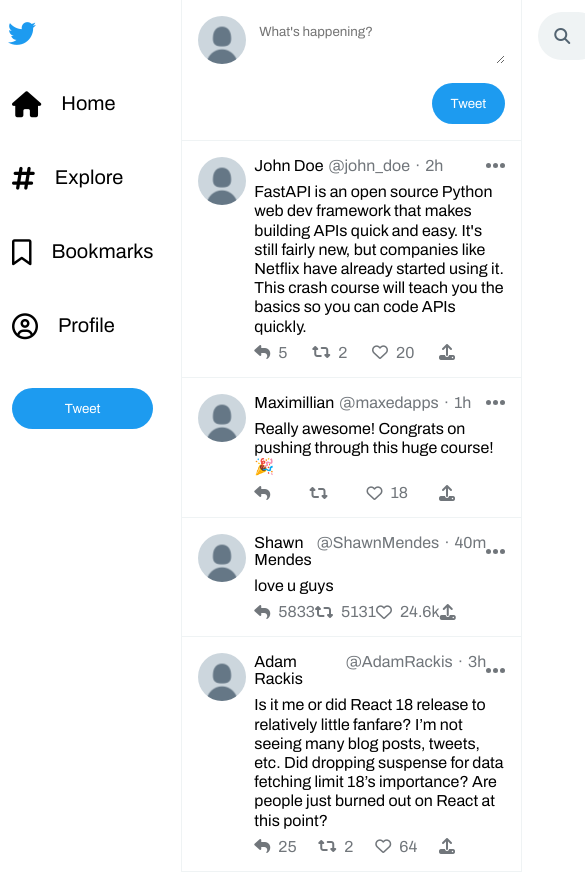
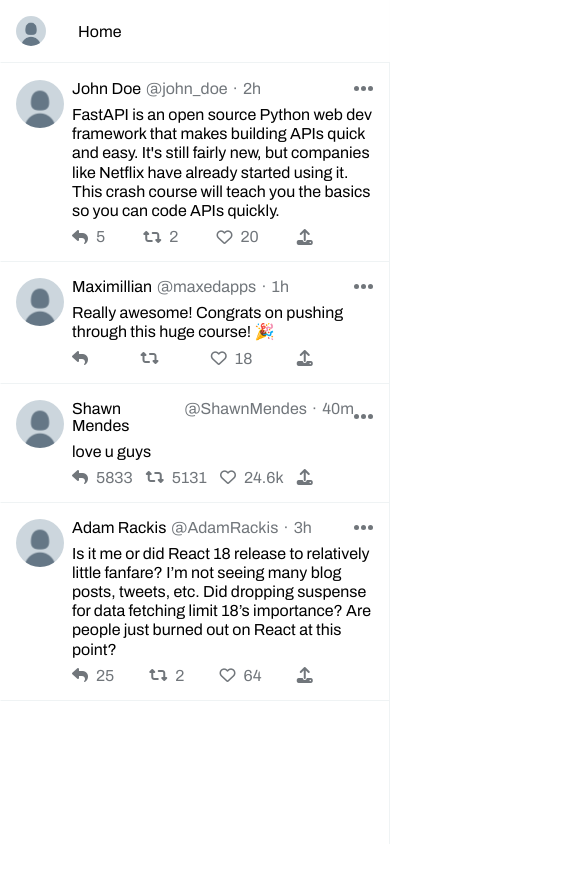
Before and after one commit to Ali-Fattahian/twitter-clone-frontend, a React (Create React App) app: page /home in a window 390 px wide. Shown: the whole page, 585 px wide, since content can reach past the window. After the commit the page ends 844 px from the top, so only its background shows below. Built offline with nearby package versions, Linux system fonts and the light colour scheme.

Commit message:
add hamburger menu and style it and make it functional in homepage and explore page

```diff
--- a/src/App.js
+++ b/src/App.js
@@ -1,4 +1,4 @@
-import React from "react";
+import React, { useState } from "react";
 import "./App.css";
 import {
   BrowserRouter as Router,
@@ -11,25 +11,34 @@
 import Profile from "./pages/ProfilePage";
 import Bookmarks from "./pages/Bookmarks";
 import Navigation from "./components/Navigation";
+import SmallScreenNav from "./components/Modal/SmallScreenNav";
 
 function App() {
   const shouldRedirect = true;
 
+  const [isMenuOpen, setIsMenuOpen] = useState(false)
+
+  const clickMenuHandler = () => {
+    setIsMenuOpen((prevState) =>  !prevState)
+  }
+
+  const closeMenuHandler = () => setIsMenuOpen(false)
   return (
     <Router>
       <Navigation />
       <Routes>
-        <Route path="home" element={<HomePage />} />
+        <Route path="home" element={<HomePage pageName='Home' onMenuClick={clickMenuHandler} />} />
         <Route
           path="/"
           element={
             shouldRedirect ? <Navigate replace to="/home" /> : <HomePage />
           }
         />
-        <Route path="explore" element={<Explore />} />
-        <Route path="bookmarks" element={<Bookmarks />} />
-        <Route path=":username" element={<Profile />} />
+        <Route path="explore" element={<Explore pageName='Explore' onMenuClick={clickMenuHandler} />} />
+        <Route path="bookmarks" element={<Bookmarks pageName='Bookmarks' />} />
+        <Route path=":username" element={<Profile pageName='Profile' />} />
       </Routes>
+      <SmallScreenNav isMenuOpen={isMenuOpen} onCloseBtnClick={closeMenuHandler} />
     </Router>
   );
 }
--- /dev/null
+++ b/src/components/Modal/SmallScreenNav.js
@@ -0,0 +1,47 @@
+import classes from './SmallScreenNav.module.css';
+import ProfilePicture from '../Tweet/default_profile.png';
+import { NavLink } from 'react-router-dom';
+import * as ReactDOM from 'react-dom';
+
+
+const SmallScreenNav = props => {
+    return (
+        <section id='modal' className={`${classes.modal} ${props.isMenuOpen ? classes['open-menu'] : ''}`}>
+            <div id={classes['close-modal']}>
+                <p>Account info</p>
+                <i className='fa fa-close' onClick={props.onCloseBtnClick}></i>
+            </div>
+            <div id={classes['account-info']}>
+                <img src={ProfilePicture} alt='Profile' />
+                <p id={classes.fullname}>Full Name</p>
+                <p id={classes.username}>@username</p>
+            </div>
+            <div id={classes['follow-container']}>
+                <div className={classes.follow}>190 <span>Following</span></div>
+                <div className={classes.follow}>10 <span>Follower</span></div>
+            </div>
+            <div id={classes['nav__links']}>
+                <NavLink to='/home' className={classes['nav__link']}>
+                    <i className='fa fa-home'></i>
+                    <p>Home</p>
+                </NavLink>
+                <NavLink to='/:username' className={classes['nav__link']}>
+                    <i className='far fa-user-circle'></i>
+                    <p>Profile</p>
+                </NavLink>
+                <NavLink to='/explore' className={classes['nav__link']}>
+                    <i className='fa fa-search'></i>
+                    <p>Explore</p>
+                </NavLink>
+                <NavLink to='/bookmarks' className={classes['nav__link']}>
+                    <i className='fa fa-bookmark-o'></i>
+                    <p>Bookmarks</p>
+                </NavLink>
+            </div>
+        </section>
+    )
+};
+
+ReactDOM.createPortal(SmallScreenNav, document.getElementById('root'));
+
+export default SmallScreenNav;
--- /dev/null
+++ b/src/components/Modal/SmallScreenNav.module.css
@@ -0,0 +1,74 @@
+.modal {
+    display: flex;
+    flex-direction: column;
+    justify-content: flex-start;
+    align-items: flex-start;
+    padding: 1rem;
+    gap: 1.5rem;
+    background-color: #fff;
+    width: 55%;
+    z-index: 2;
+    transition: transform ease-in 350ms;
+}
+
+.nav > div {
+    width: 100%;
+}
+
+#close-modal {
+    display: flex;
+    justify-content: space-between;
+    align-items: flex-start;
+    width: 100%;
+}
+
+#close-modal i {
+    cursor: pointer;
+}
+
+#account-info {
+    display: flex;
+    flex-direction: column;
+    justify-content: flex-start;
+    align-items: flex-start;
+}
+
+#account-info img {
+    width: 38px;
+    height: 38px;
+    border-radius: 50%;
+    margin-bottom: .8rem;
+}
+
+#username {
+    color: var(--gray);
+}
+
+#follow-container {
+    display: flex;
+    justify-content: flex-start;
+    gap: .7rem;
+}
+
+#follow-container span {
+    color: var(--gray);
+}
+
+#nav__links {
+    display: flex;
+    flex-direction: column;
+    justify-content: flex-start;
+    align-items: flex-start;
+    gap: 1.5rem;
+}
+
+.nav__link {
+    display: flex;
+    justify-content: flex-start;
+    gap: 1rem;
+    color: var(--dark-theme-color);
+}
+
+.open-menu {
+    transform: translateX(0) !important;
+  }
--- a/src/components/Navigation.js
+++ b/src/components/Navigation.js
@@ -5,7 +5,7 @@
   return (
     <section className={`${classes["nav-container"]} main__left-side`}>
       <nav className={classes.nav}>
-        <NavLink to="/" className={classes["nav__item"]} id={classes['twitter-icon']}>
+        <NavLink to="/home" className={classes["nav__item"]} id={classes['twitter-icon']}>
           <i class="fa fa-twitter"></i>
         </NavLink>
         <NavLink
@@ -41,6 +41,7 @@
         </NavLink>
         <div className={classes["nav__item"]} id={classes["nav__tweet"]}>
           <button className="btn">Tweet</button>
+          <i id={classes['add-tweet-icon']} class="fas fa-plus"></i>
         </div>
       </nav>
     </section>
--- a/src/components/Navigation.module.css
+++ b/src/components/Navigation.module.css
@@ -1,6 +1,6 @@
 .nav-container {
   display: flex;
-  justify-content: flex-start;
+  justify-content: center;
   padding-top: 12px;
 }
 
@@ -19,7 +19,7 @@
   color: var(--dark-theme-color);
   padding: 12px;
   border-radius: 2rem;
-  transition: background-color 250ms ease-in-out;
+  transition: all 250ms ease-in-out;
   text-align: center;
   cursor: pointer;
 }
@@ -55,12 +55,54 @@
   background: none;
 }
 
-#nav__tweet button {
+#nav__tweet > * {
   width: 100%;
   cursor: pointer;
   transition: background-color ease-in 450ms;
 }
 
-#nav__tweet button:hover {
+#nav__tweet > *:hover {
   background-color: #1a83c9;
 }
+
+#add-tweet-icon {
+  background-color: transparent;
+  color: var(--blue-primary);
+}
+
+#add-tweet-icon:hover {
+  background-color: transparent;
+  color: #1a83c9;
+}
+
+@media screen and (max-width: 1264px) {
+  .nav-container {
+    justify-content: flex-end;
+  }
+
+  .nav__item {
+    justify-content: center;
+  }
+
+  #twitter-icon {
+    transform: translateX(4px);
+  }
+
+  #add-tweet-icon {
+    transform: translateX(2px);
+  }
+
+  .nav .nav__item p {
+    display: none;
+  }
+
+  .nav .nav__item button {
+    display: none;
+  }
+}
+
+@media screen and (min-width: 1265px) {
+  .nav .nav__item #add-tweet-icon {
+    display: none;
+  }
+}
--- a/src/components/Tweet/AddTweet.js
+++ b/src/components/Tweet/AddTweet.js
@@ -3,9 +3,9 @@
 
 const AddTweet = (props) => {
   return (
-    <form className={classes["add-tweet__form"]}>
+    <form id='add-tweet' className={classes["add-tweet__form"]}>
       <div className={classes["add-tweet__upper"]}>
-        <img className={classes["add-tweet__image"]} src={Profile} alt='Default profile picture' />
+        <img className={classes["add-tweet__image"]} src={Profile} alt='Default profile' />
         <textarea
           className={classes["add-tweet__input"]}
           placeholder="What's happening?"
--- a/src/components/Tweet/TweetList.js
+++ b/src/components/Tweet/TweetList.js
@@ -49,7 +49,7 @@
 ];
 
 const TweetList = (props) => {
-  return <section className={classes["tweet-list"]}>
+  return <section id='tweet-list' className={classes["tweet-list"]}>
     {DUMMY_TWEETS.map(tweet => <Tweet fullname={tweet.userFullname} username={tweet.userUsername} picture={tweet.userPicture} timeCreated={tweet.tweetTimeCreated} content={tweet.tweetContent} reply={tweet.tweetReply} retweet={tweet.tweetRetweets} like={tweet.tweetLikes}  />)}
   </section>;
 };
--- a/src/index.css
+++ b/src/index.css
@@ -50,14 +50,81 @@
 .main__middle-side {
   display: flex;
   flex-direction: column;
+  border-right: 1px solid var(--light-theme-border);
 }
 
 .main__right-side {
   padding-top: 0.5rem;
   padding-left: 1rem;
-  border-left: 1px solid var(--light-theme-border);
 }
 
 .main__right-side form {
   margin-bottom: 1rem;
 }
+
+#root #modal {
+  position: fixed;
+  top: 0;
+  left: 0;
+  height: 100vh;
+  transform: translateX(-100%);
+}
+
+.menu-btn__section {
+  display: none;
+  justify-content: flex-start;
+  padding: 1rem;
+  align-items: center;
+  gap: 2rem;
+  border-bottom: 1px solid var(--light-theme-border);
+  position: fixed;
+  top: 0;
+  left: 0;
+  z-index: 1;
+  background-color: rgba(255, 255, 255, 0.85);
+  backdrop-filter: blur(12px);
+  width: 100%;
+}
+
+.menu-btn__section img {
+  width: 30px;
+  height: 30px;
+  border-radius: 50%;
+  cursor: pointer;
+}
+
+.menu-btn__section p {
+  font-weight: bold;
+}
+
+@media screen and (max-width: 987px) {
+  .main__right-side {
+    display: none;
+  }
+}
+
+@media screen and (max-width: 499px) {
+  #root {
+    grid-template-columns: 1fr;
+  }
+
+  #root .main__left-side {
+    display: none;
+  }
+
+  #homepage-middle #tweet-list {
+    transform: translateY(64px);
+  }
+
+  #root .main__middle-side #add-tweet {
+    display: none;
+  }
+
+  .menu-btn__section {
+    display: flex;
+  }
+
+  .main__right-side {
+    display: none;
+  }
+}
--- a/src/pages/Explore.js
+++ b/src/pages/Explore.js
@@ -3,12 +3,14 @@
 import Searchbar from "../components/Searchbar";
 import TweetList from "../components/Tweet/TweetList";
 import React from "react";
+import ProfilePicture from '../components/Tweet/default_profile.png'
 
-const Explore = () => {
+const Explore = props => {
   return (
     <React.Fragment>
-      <div className="main__middle-side">
+      <div className="main__middle-side" id='explore-middle'>
         <div className={classes["search-bar__container"]}>
+          <img src={ProfilePicture} alt='Profile' onClick={props.onMenuClick} />
           <Searchbar />
         </div>
         <TweetList />
--- a/src/pages/HomePage.js
+++ b/src/pages/HomePage.js
@@ -2,11 +2,17 @@
 import Searchbar from "../components/Searchbar";
 import AddTweet from "../components/Tweet/AddTweet";
 import TweetList from "../components/Tweet/TweetList";
+import ProfilePicture from '../components/Tweet/default_profile.png'
 
-const HomePage = () => {
+const HomePage = props => {
+
   return (
     <React.Fragment>
-      <div className="main__middle-side">
+      <div className="main__middle-side" id='homepage-middle'>
+        <section className="menu-btn__section">
+          <img src={ProfilePicture} alt='Profile' onClick={props.onMenuClick} />
+          <p>{props.pageName}</p>
+        </section>
         <AddTweet />
         <TweetList />
       </div>
--- a/src/pages/Pages.module.css
+++ b/src/pages/Pages.module.css
@@ -1,10 +1,22 @@
 .search-bar__container {
   border-bottom: 1px solid var(--light-theme-border);
   padding: 0.5rem 1rem;
+  display: flex;
+  justify-content: flex-start;
+  gap: 1.5rem;
+  align-items: center;
+}
+
+.search-bar__container img {
+  display: none;
+  width: 38px;
+  height: 38px;
+  border-radius: 50%;
 }
 
 .search-bar__container form {
   margin: auto;
+  flex: 2;
 }
 
 .extra-links {
@@ -29,3 +41,10 @@
 .extra-links > *:last-child {
   margin-left: 0;
 }
+
+
+@media screen and (max-width: 499px) {
+  .search-bar__container img {
+    display: block;
+  }
+}
```
